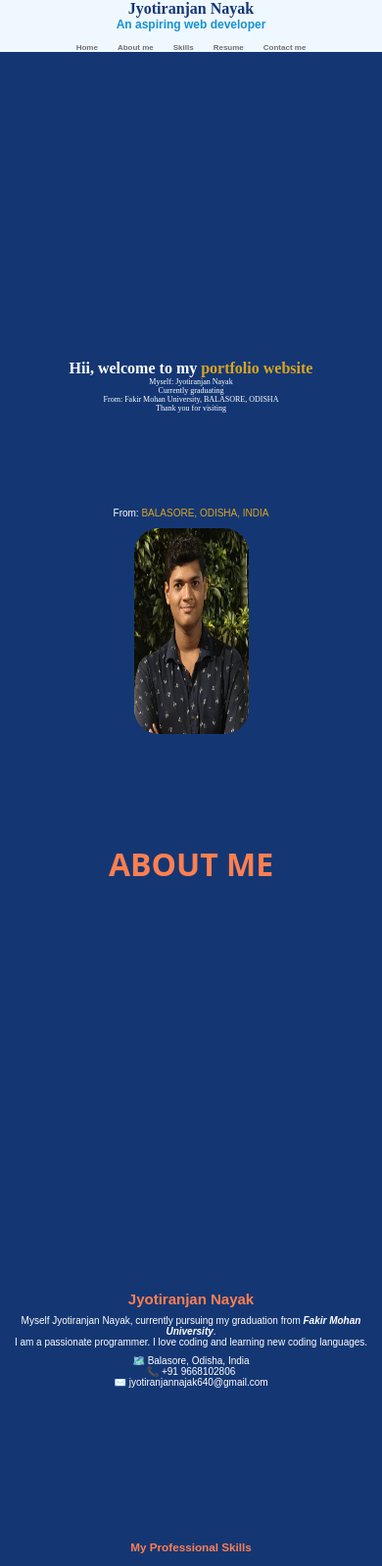
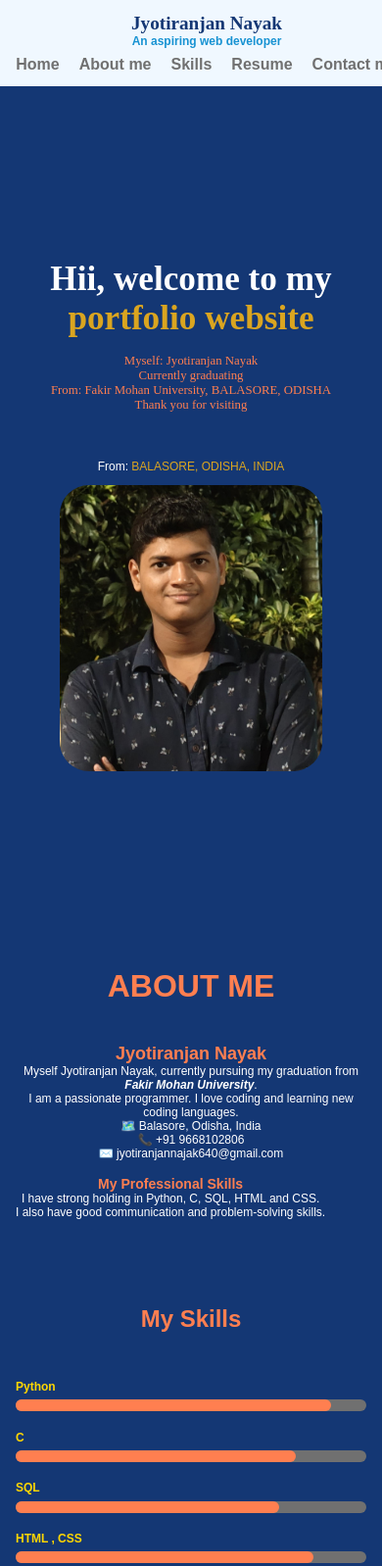
Before and after one commit to jyotiranjan-cpu/portfolio, a plain HTML site: page index.html in a window 390 px wide. Shown: the top 1598 px of the page at 98% size. Drawn offline with Linux system fonts and the light colour scheme.

Commit message:
style.css

```diff
--- a/style.css
+++ b/style.css
@@ -1,133 +1,76 @@
-*{
-    padding: 0;
-    margin: 0;
-}
-body{
+/* RESET */
+* { margin: 0; padding: 0; }
+body {
   font-size: 16px;
   font-family: "Ubuntu", sans-serif;
-    height: 100vh;
   background-color: #143774;
   color: white;
+  padding-top: 80px; /* so navbar doesn’t overlap */
 }
-.container{
-    /* width: 80%;
-    border: 2px dotted purple; */
+
+/* FIX for scroll offset */
+section, footer { scroll-margin-top: 100px; }
+
+/* NAVBAR */
+.container {
   display: flex;
-    justify-content: center;
   justify-content: space-around;
   align-items: center;
-    /* flex-direction: column; */
   background-color: aliceblue;
   color: purple;
-    gap: 10px;
-    /* height: 80%; */
   width: 100%;
   position: fixed;
+  top: 0; left: 0;
+  z-index: 1000;
+  padding: 0.8rem 1rem; /* better than height */
 }
-header h2{
-    text-align: center;
+header h2 {
   font-size: 2rem;
   color: #143774;
   font-family: 'Lora', serif;
 }
-.subtitle{
+.subtitle {
   color:#1792D2;
   font-size: .75rem;
   font-weight: bold;
-    /* justify-content: stretch;
-    align-items: stretch; */
   text-align: center;
 }
-nav{
-    /* background-color: purple; */
-    /* color: grey; */
-    display: flex;
-    justify-content: center;
-    align-items: center;
-    flex-direction: column;
-    gap:1em;
-
-}
-h1{
-    font-size: 3.5rem;
-}
-ul{
-
+ul {
   list-style: none;
   display: flex;
-    justify-content: center;
-    align-items: center;
   gap: 20px;
 }
-li a{
+li a {
   text-decoration: none;
-    background-color: unset;
   color:#707070;
   font-weight: bold;
-    font-size: 1rem;
-    /* padding: .5rem;
-    border: 2px dotted teal;
-    border-radius: .5rem;
-    box-shadow: 2px 3px 3px black; */
+  font-size: 1.25rem;
 }
-li a:hover{
-
-    /* text-decoration-color:; */
-    color:#1792D2;
-}
-
-.anchor:focus{
+li a:hover { color:#1792D2; }
+.anchor:focus {
   color: #850e0e;
   border-bottom: 1px solid #850e0e;
 }
-@media(max-width:675px){
-    .container{
-        flex-direction: column;
 
-    }
-
-}
-
-
-
-#home{
-    width: 100%;
-    height: 100%;
-    background-color:#143774;
-    color: white;
-    gap: 3px;
+/* HOME */
+#home {
+  min-height: 100vh;
   display: flex;
   align-items: center;
   justify-content: center;
-    /* height: 80%; */
+  gap: 2rem;
+  padding: 3rem 1rem;
 }
-.info{
-    /* color: white; */
-
+.info {
   text-align:center;
-    height: 100%;
   width: 70%;
-    display: flex;
-    align-items: center;
-    flex-direction: column;
-    justify-content: center;
-    /* border: 2px solid grey; */
   font-family: 'Lora',serif;
-
-
-
+  font-size: 1.5rem;
+  color: coral;
 }
-.info h2{
-    font-size: 2em;
-}
-.info h2 span{
-    color: goldenrod;
-}
-.photo span{
-    color: goldenrod;
-}
-.photo{
-    height: 100%;
+.info h2 { font-size: 2em; color: white; margin-bottom: 1rem; }
+.info h2 span { color: goldenrod; }
+.photo {
   width: 30%;
   display: flex;
   align-items: center;
@@ -135,94 +78,41 @@ li a:hover{
   flex-direction: column;
   gap: 1em;
 }
-img{
-    height:50% ;
-    width: 70%;
+.photo span { color: goldenrod; }
+.photo img {
+  max-width: 100%;
+  height: auto;
   border-radius: 2.5em;
-    /* position:center; */
-
 }
 
-
-
-/* about page */
-
-#about{
+/* ABOUT */
+#about {
   display: flex;
   justify-content: center;
-    align-items: center;
-    background-color: #143774;
-    height: 100%;
-
+  align-items: flex-start;
+  flex-wrap: wrap;
+  padding: 3rem 1rem;
+  gap: 2rem;
 }
-h1{
+h1 {
   font-size: 2rem;
   font-weight: bold;
   text-align: center;
   color: coral;
-    font-family: system-ui, -apple-system, BlinkMacSystemFont, 'Segoe UI', Roboto, Oxygen, Ubuntu, Cantarell, 'Open Sans', 'Helvetica Neue', sans-serif;
   padding: 1rem;
-    /* border: 2px solid aqua; */
 }
-.a1{
-    height: 100%;
-    width: 40%;
-    display: flex;
-    justify-content: center;
-    align-items: center;
+.a1, .a2, .a3 {
+  flex: 1;
+  min-width: 250px;
   text-align: center;
-    flex-direction: column;
-    gap: 1rem;
 }
-.a1 h2 span{
-    color:coral;
-}
+.a1 h2 span { color: coral; }
+.a2 img { max-width: 75%; height: auto; }
+.a3 h3 { color: coral; }
 
-
-
-.a2{
-    height: 100%;
-    width: 20%;
-    display: flex;
-    justify-content: center;
-    align-items: center;
-    /* text-align: center; */
-    flex-direction: column;
-
-}
-.a2 img{
-    height: 40%;
-    width: 75%;
-}
-.a3{
-    height: 100%;
-    width: 40%;
-    display: flex;
-    justify-content: center;
-    align-items: center;
-    text-align: center;
-    flex-direction: column;
-    gap: 1rem;
-}
-.a3 h3{
-    color: coral;
-}
-
-/* skill section---------------------------------------------- */
-
-#skill {
-    background-color: #143774;  /* matches your theme */
-    padding: 2em 1em;
-    text-align: center;
-    color: white;
-}
-
-#skill h1 {
-    font-size: 2rem;
-    margin-bottom: 2rem;
-    color: coral; /* highlight heading */
-}
-
+/* SKILL */
+#skill { padding: 3rem 1rem; text-align: center; }
+#skill h1 { font-size: 2rem; margin-bottom: 2rem; color: coral; }
 .skills {
   width: 90%;
   max-width: 600px;
@@ -231,223 +121,159 @@ h1{
   flex-direction: column;
   gap: 1.2rem;
 }
-
 .skill span {
-    display: block;
-    text-align: left;
-    margin-bottom: .4rem;
-    font-weight: bold;
-    color: #FFD700; /* gold for emphasis */
+  display: block; text-align: left; margin-bottom: .4rem;
+  font-weight: bold; color: #FFD700;
+}
+.progress {
+  width: 100%; height: 12px;
+  background: #707070; border-radius: 6px;
+}
+.bar {
+  height: 100%; background: coral; border-radius: 6px;
 }
 
-.progress {
-    width: 100%;
-    height: 12px;
-    background: #707070;
-    border-radius: 6px;
-    overflow: hidden;
+/* RESUME */
+#resume { padding: 3rem 1rem; text-align: center; }
+#resume h1 { font-size: 2rem; margin-bottom: 2rem; color: coral; }
+.resume-download { margin-bottom: 2rem; }
+.btn {
+  display: inline-block; padding: 10px 20px;
+  background-color: coral; color: white;
+  border-radius: 6px; font-weight: bold;
+  text-decoration: none; transition: 0.3s;
 }
-
-.bar {
-    height: 100%;
-    background: coral;
-    border-radius: 6px;
-}
-/* resume------------------------------------------- */
-
-#resume {
-    background-color: #143774;
-    color: white;
-    padding: 3rem 1rem;
-    text-align: center;
-}
-
-#resume h1 {
-    font-size: 2rem;
-    margin-bottom: 2rem;
-    color: coral;
-}
-.resume-download {
-    margin-bottom: 2rem;
-}
-
-.btn {
-    display: inline-block;
-    padding: 10px 20px;
-    background-color: coral;
-    color: white;
-    text-decoration: none;
-    border-radius: 6px;
-    font-weight: bold;
-    transition: 0.3s;
-}
-
-.btn:hover {
-    background-color: #FFD700;
-    color: #143774;
-}
-
-
-.resume-contact {
-    margin-bottom: 2rem;
-    font-size: 1rem;
-    color: #FFD700;
-}
-
+.btn:hover { background-color: #FFD700; color: #143774; }
+.resume-contact { margin-bottom: 2rem; font-size: 1rem; color: #FFD700; }
 .resume-section {
   margin-top: 2rem;
   text-align: left;
-    max-width: 700px;
-    margin-left: auto;
-    margin-right: auto;
+  max-width: 700px; margin: auto;
 }
-
-.resume-section h2 {
-    color: #FFD700;
-    margin-bottom: 1rem;
-}
-
+.resume-section h2 { color: #FFD700; margin-bottom: 1rem; }
 .resume-item {
   margin-bottom: 1.5rem;
   padding-left: 1rem;
-    border-left: 3px solid coral; /* timeline look */
+  border-left: 3px solid coral;
+}
+.resume-item h3 { margin: 0; color: coral; }
+.resume-section ul { list-style: none; padding: 0; }
+.resume-section ul li {
+  margin: 0.3rem 0; padding-left: 1.2rem;
+  position: relative;
+}
+.resume-section ul li::before {
+  content: "✔"; position: absolute; left: 0;
+  color: coral; font-weight: bold;
 }
 
-.resume-item h3 {
-    margin: 0;
-    color: coral;
+/* FOOTER */
+footer {
+  padding: 2rem 1rem;
+  text-align: center;
+}
+footer h1 { font-size: 1.8rem; margin-bottom: 1rem; color: coral; }
+.contact-details { margin-bottom: 1.5rem; }
+.contact-details p {
+  margin: 8px 0;
+  display: flex; justify-content: center; gap: 8px;
+}
+.contact-details a { color: #FFD700; font-weight: bold; text-decoration: none; }
+.contact-details a:hover { color: coral; }
+.footer-copy { margin-top: 1.5rem; font-size: 0.9rem; color: #ccc; }
+
+/* MEDIA QUERIES */
+
+/* Tablets / mid devices */
+@media(max-width: 675px) {
+  .container { flex-direction: column; gap: 0.5rem; }
+  .container li a { font-size: .9rem; }
 }
 
-.resume-section ul {
-    list-style: none;
-    padding: 0;
+/* Small phones (≤550px) */
+@media(max-width: 550px) {
+  #home { flex-direction: column; text-align: center; }
+  .info, .photo { width: 100%; padding: 1rem; }
+  header h2 { font-size: 1rem; }
+  #about { flex-direction: column; gap: 1rem; }
+  .a2 { display: none; }
 }
 
-.resume-section ul li {
-    margin: 0.3rem 0;
-    padding-left: 1.2rem;
-    position: relative;
+/* Very small phones (≤425px) */
+@media(max-width: 425px) {
+  body { font-size: 12px; }
+  header h2 { font-size: 1rem; }
+  .info, .info p { font-size: .8rem; }
+  .photo img { width: 60%; }
 }
 
-.resume-section ul li::before {
-    content: "✔";
-    position: absolute;
-    left: 0;
-    color: coral;
-    font-weight: bold;
+/* ✅ Modern smartphones: Pixel 7, iPhone 14, Samsung Galaxy (375px–430px) */
+@media (max-width: 430px) and (min-width: 375px) {
+  /* NAVBAR */
+  .container {
+    flex-direction: column;
+    gap: 0.5rem;
+  }
+  .container li a {
+    font-size: 1rem;
+  }
+  header h2 {
+    font-size: 1.2rem;
   }
 
-/* resume------------------------------------------------- */
-
-footer {
-    background-color: #143774;
-    color: white;
-    padding: 2rem 1rem;
-    text-align: center;
-    margin-top: 3rem;
+  /* HOME */
+  #home {
+    flex-direction: column;
+    padding: 1.5rem 1rem;
+    gap: 1rem;
+  }
+  .info {
+    font-size: 1.1rem;
+  }
+  .photo img {
+    width: 75%;
   }
 
-footer h1 {
-    font-size: 1.8rem;
-    margin-bottom: 1rem;
-    color: coral;
+  /* ABOUT */
+  #about {
+    flex-direction: column;
+    padding: 1.5rem 1rem;
+    gap: 1rem;
+  }
+  #about h1 {
+    font-size: 1.6rem;
+  }
+  .a2 {
+    display: none;
   }
 
-.contact-details {
-    margin-bottom: 1.5rem;
+  /* SKILLS */
+  #skill h1 {
+    font-size: 1.5rem;
+  }
+  .skills {
+    width: 100%;
   }
 
-.contact-details p {
-    margin: 8px 0;
-    display: flex;
-    align-items: center;
-    justify-content: center;
-    gap: 8px;
-    font-size: 1rem;
+  /* RESUME */
+  #resume h1 {
+    font-size: 1.5rem;
+  }
+  .resume-section {
+    padding: 0 0.5rem;
   }
 
-.contact-details a {
-    color: #FFD700;   /* highlight links */
-    text-decoration: none;
-    font-weight: bold;
+  /* FOOTER */
+  footer h1 {
+    font-size: 1.4rem;
+  }
+  .contact-details p {
+    font-size: 0.9rem;
+  }
 }
 
-.contact-details a:hover {
-    color: coral;
+/* Extra small (testing 320px) */
+@media(max-width: 350px) {
+  body { font-size: 11px; }
+  .info { font-size: 0.9rem; }
 }
-
-.footer-copy {
-    margin-top: 1.5rem;
-    font-size: 0.9rem;
-    color: #ccc;
-}
-
-
-@media(max-width:550px){
-    #home{
-        flex-direction:column;
-
-    }
-    .info{
-        width: 100%;
-        height: 50%;
-        border: none;
-        justify-content: flex-end;
-    }
-    .photo{
-        width: 100%;
-        height: 50%;
-        display: flex;
-        align-items: center;
-        justify-content: center;
-    }
-    img{
-        height: 60%;
-        width: 50%;
-    }
-     header h2{
-        font-size: 1rem;
-    }
-    #about{
-        flex-direction: column;
-        gap: 1rem   ;
-    }
-    .a1{
-        width: 100%;
-        height: 60%;
-        gap: .5rem;
-        justify-content: flex-end;
-    }
-    .a2{
-        display: none;
-    }
-    .a3{
-        width: 100%;
-        height: 40%;
-    }
-
-
-
-}
-@media(max-width:425px){
-    body{
-        font-size: 10px;
-    }
-    header h2{
-        font-size: 1rem;
-    }
-    li a{
-        font-size: .5rem;
-    }
-    .info,.info p{
-        font-size: .5rem;
-    }
-    .photo img{
-        height: 50%;
-        width: 30%;
-    }
-    /* .photo {
-        font-size: .5rem;
-    } */
-
-}
```
Lines whose indentation alone changed are shown as unchanged.
